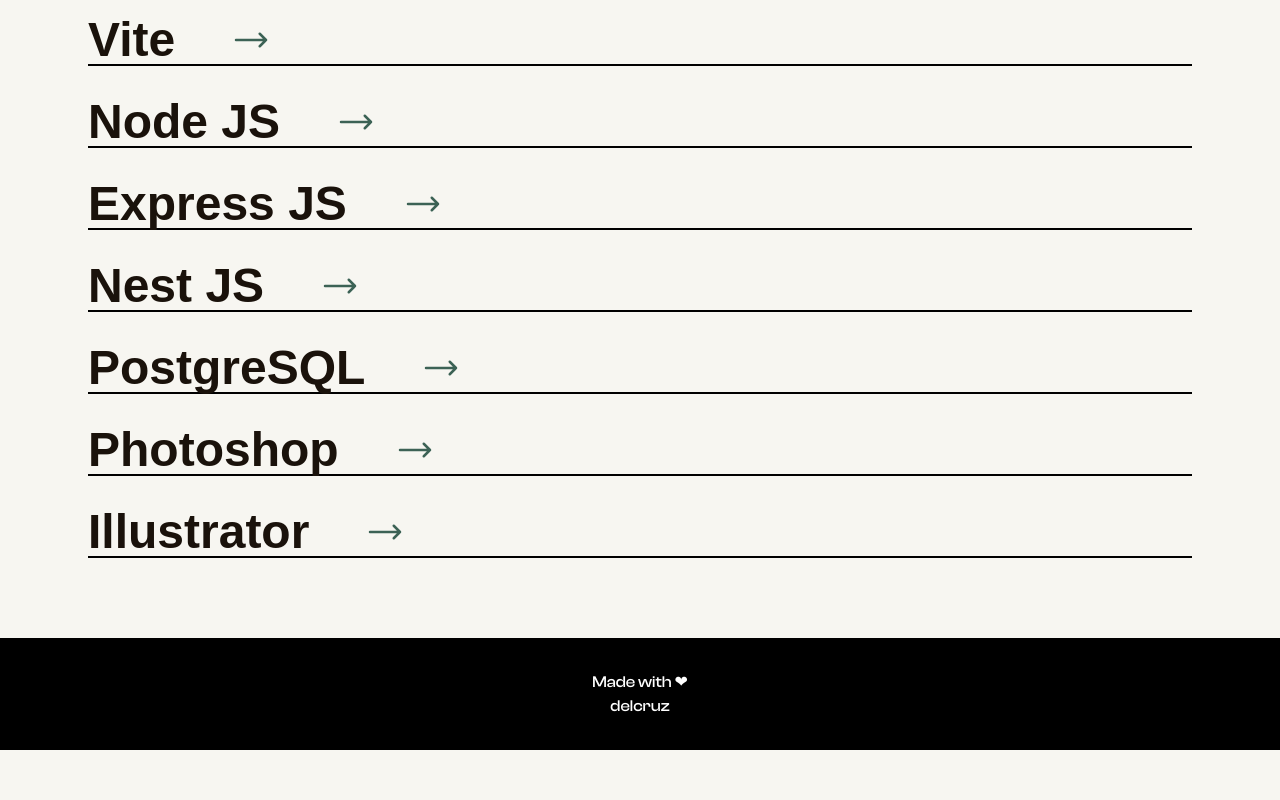
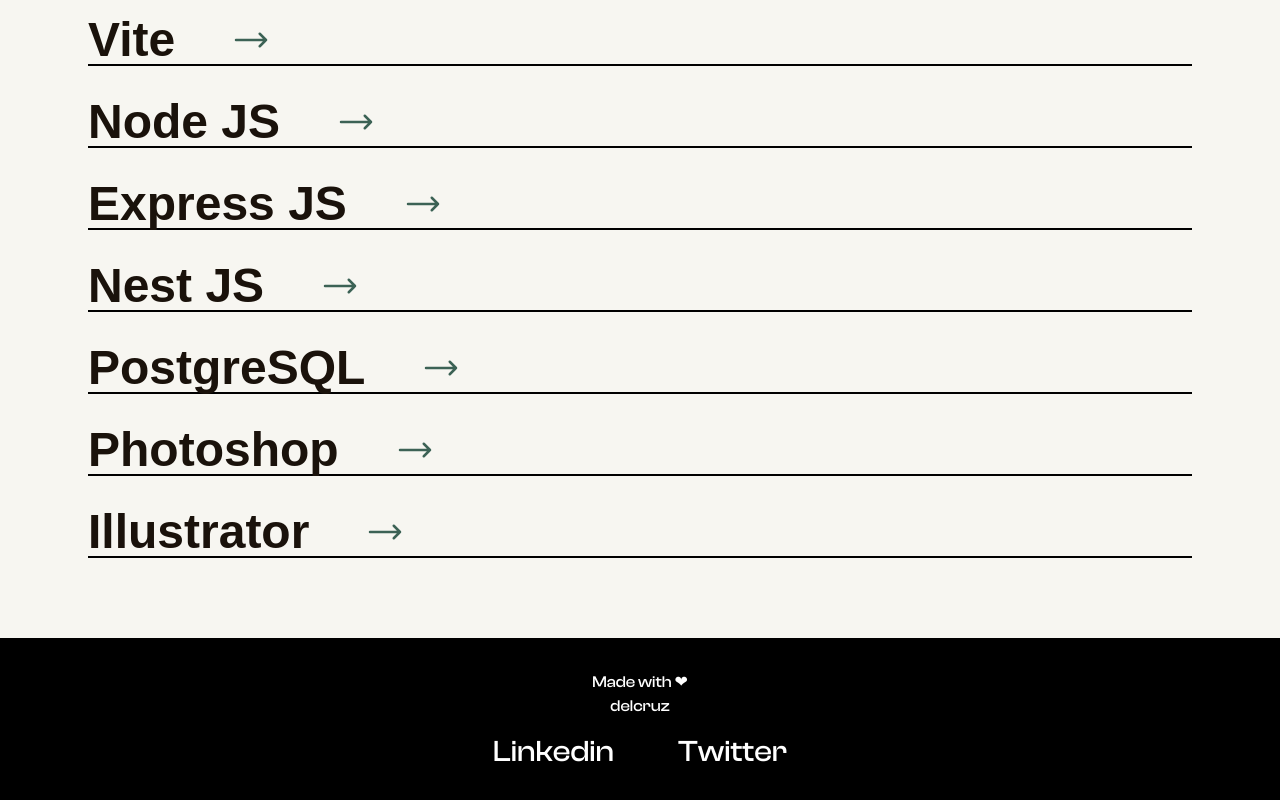
Before and after one commit to delcruzzz/my-portfolio, a React (Vite) app: page / in a window 1280 px wide. Shown: the part 1972-2772 px from the top of the page. Before the commit the page ends 2722 px from the top, so only its background shows below. Built offline with nearby package versions, Linux system fonts and the light colour scheme; a web font is replaced by a local one.

Commit message:
add essentials links 😅

```diff
--- a/src/components/footer/footer.jsx
+++ b/src/components/footer/footer.jsx
@@ -4,6 +4,10 @@
       <section className="flex flex-col items-center justify-center text-white py-8">
         <p className="">Made with ❤</p>
         <span>delcruz</span>
+        <section className="flex items-center justify-center space-x-16 py-4 text-3xl">
+          <a href="https://www.linkedin.com/in/leonardo-jos%C3%A9-de-la-cruz-ardila-08b65623b/" target="_blank">Linkedin</a>
+          <a href="https://twitter.com/delcruz88" target="_blank">Twitter</a>
+        </section>
       </section>
     </footer>
   )
--- a/src/components/navigation/res_navbar.jsx
+++ b/src/components/navigation/res_navbar.jsx
@@ -6,11 +6,13 @@
             <section className="flex items-center justify-end px-4 py-2">
                 <button onClick={ handleMenu }><Close /></button>
             </section>
-            <nav className="flex flex-col px-8 py-4 space-y-16 font-bold text-[2.8rem]">
+            <nav className="flex flex-col px-12 py-4 space-y-8 font-bold text-[2.8rem]">
                 <a href="#1" onClick={ handleMenu }>projects</a>
                 <a href="#2" onClick={ handleMenu }>technologies</a>
                 <a href="#" onClick={ handleMenu }>about me</a>
                 <a href="#" onClick={ handleMenu }>contact me</a>
+                <a href="https://www.linkedin.com/in/leonardo-jos%C3%A9-de-la-cruz-ardila-08b65623b/" target="_blank" onClick={ handleMenu }>linkedin</a>
+                <a href="https://twitter.com/delcruz88" target="_blank" onClick={ handleMenu }>twitter</a>
             </nav>
         </section>
     )
```
